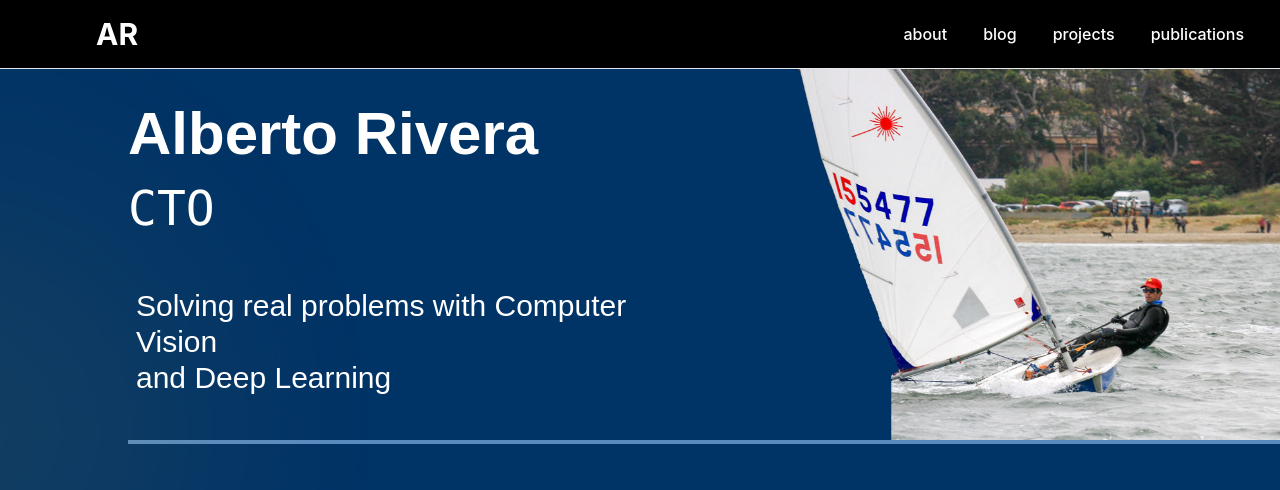
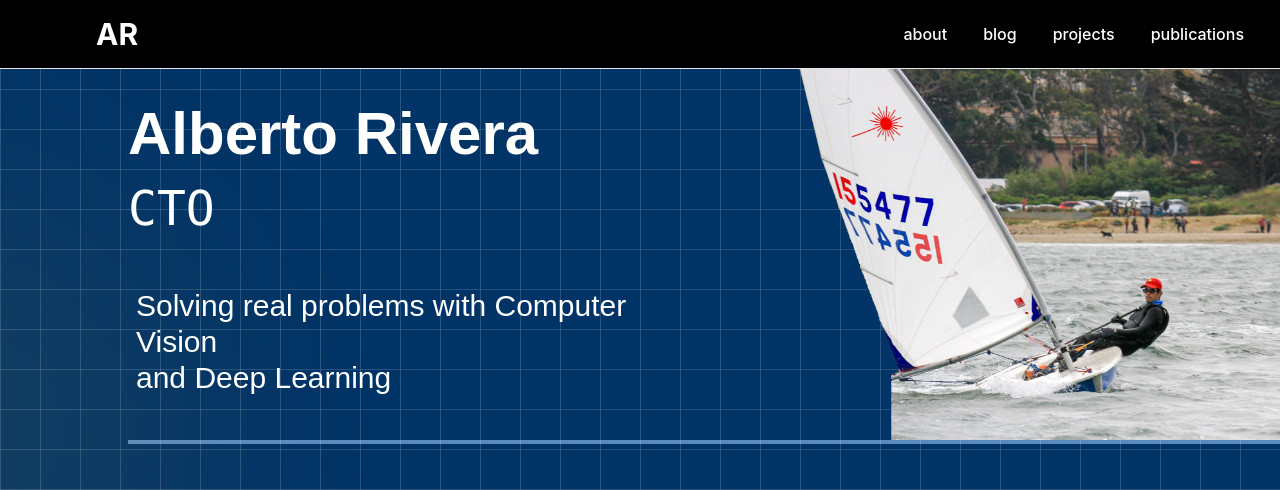
Before and after one commit to alberto139/alberto-website, a React (Create React App) app: page / in a window 1280 px wide. Shown: the top 490 px of the page. Built offline with nearby package versions, Linux system fonts and the light colour scheme.

Commit message:
working article link and grid lines

```diff
--- a/package.json
+++ b/package.json
@@ -8,7 +8,8 @@
     "@testing-library/user-event": "^13.5.0",
     "react": "^18.2.0",
     "react-dom": "^18.2.0",
-    "react-scripts": "5.0.1",
+    "react-router-dom": "^6.27.0",
+    "react-scripts": "^5.0.1",
     "web-vitals": "^2.1.4"
   },
   "scripts": {
--- a/src/index.css
+++ b/src/index.css
@@ -24,3 +24,27 @@ code {
   font-family: 'Montserrat', sans-serif;
   font-weight: 600; /* Change the weight here */
 }
+
+/* Add this to your global CSS or in-line style tag */
+@keyframes scroll {
+  0% {
+    background-position: 0 0;
+  }
+  100% {
+    background-position: 0 100%;
+  }
+}
+
+.grid-background {
+  position: absolute;
+  top: 0;
+  left: 0;
+  z-index: 0;
+  width: 100%;
+  height: 100%;
+  background-size: 40px 40px; /* Size of the grid squares */
+  background-image: linear-gradient(to right, rgba(255, 255, 255, 0.2) 1px, transparent 1px),
+                    linear-gradient(to bottom, rgba(255, 255, 255, 0.2) 1px, transparent 1px);
+  opacity: 0.8; /* Make it subtle */
+  animation: scroll 60s linear infinite; /* Adjust animation speed */
+}
--- a/src/pages/Home.js
+++ b/src/pages/Home.js
@@ -4,10 +4,15 @@ import backgroundImg from '../imgs/sun.png';
 import steering from '../imgs/steering.gif';
 import Navbar from "../components/Navbar";
 import Carousel from '../components/Carousel';
+import { Link } from 'react-router-dom';
+
 
 function Home(props) {
   return (
     <div className="min-h-screen min-w-screen bg-[#003366] relative overflow-hidden">
+
+      {/* Background Grid */}
+      <div className="grid-background"></div>
 
       {/* Background Image */}
       <img
@@ -35,14 +40,15 @@ function Home(props) {
                 <Carousel />
               </div>
               {/* Tag Line */}
-              <div className="text-white lg:text-3xl md:text-3xl p-2 z-20 font-montserrat" style={{ fontWeight: 500 }}>
+              <div className="text-white lg:text-3xl md:text-3xl p-2 z-20 font-montserrat" style={{ fontWeight: 400 }}>
                 Solving real problems with Computer Vision <br />
                 and Deep Learning
               </div>
             </div>
           </div>
           {/* Profile Image */}
-          <div className="flex flex-col items-stretch w-[55%] max-md:w-full max-md:ml-0 ml-auto">
+          <div className="flex flex-col items-stretch w-[55%] max-md:w-full max-md:ml-0 ml-auto z-20">
+
             <img
               src={profile}
               className="h-50"
@@ -60,7 +66,7 @@ function Home(props) {
         </div>
 
         {/* Blog Content Container */}
-        <div className="border border-solid border-[#5a8bbf] transition-bg hover:bg-[#629dd1] hover:border-[#629dd1] relative overflow-hidden self-stretch flex min-h-[256px] w-[90%] justify-center items-center mt-16 px-16 py-8 max-md:max-w-full max-md:mt-10 max-md:px-5">
+        <Link to="/article01" className="border border-solid border-[#5a8bbf] transition-bg hover:bg-[#629dd1] hover:border-[#629dd1] relative overflow-hidden self-stretch flex min-h-[256px] w-[90%] justify-center items-center mt-16 px-16 py-8 max-md:max-w-full max-md:mt-10 max-md:px-5">
           {/* Blog Content Wrapper */}
           <div className="max-w-[1025px] max-md:max-w-full flex">
             {/* Blog Image */}
@@ -82,7 +88,9 @@ function Home(props) {
               </div>
             </div>
           </div>
-        </div>
+
+
+          </Link>
       </div>
     </div>
   );
```
Also changed, not shown: 2 other files (tests, documents, lock files or other folders).
